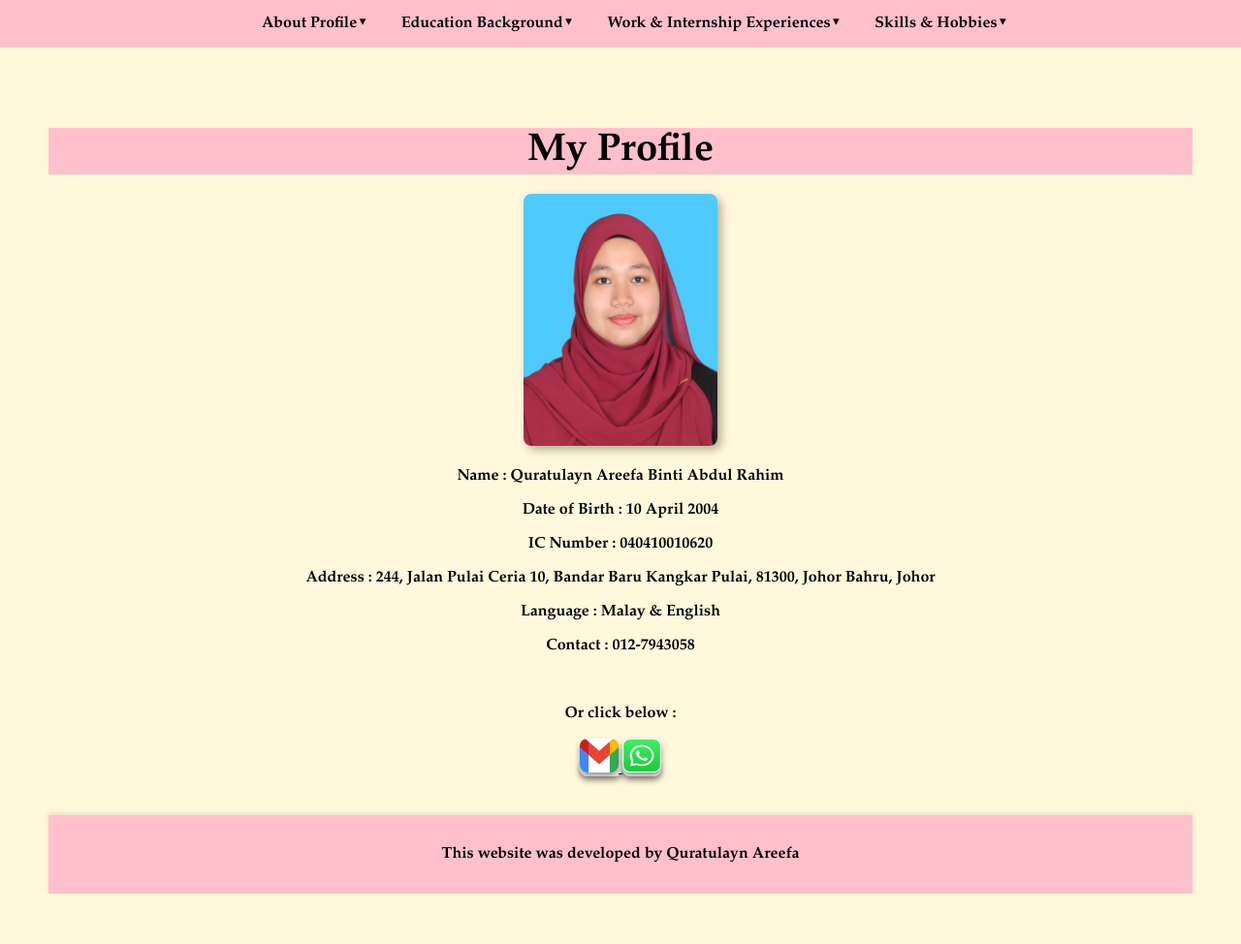
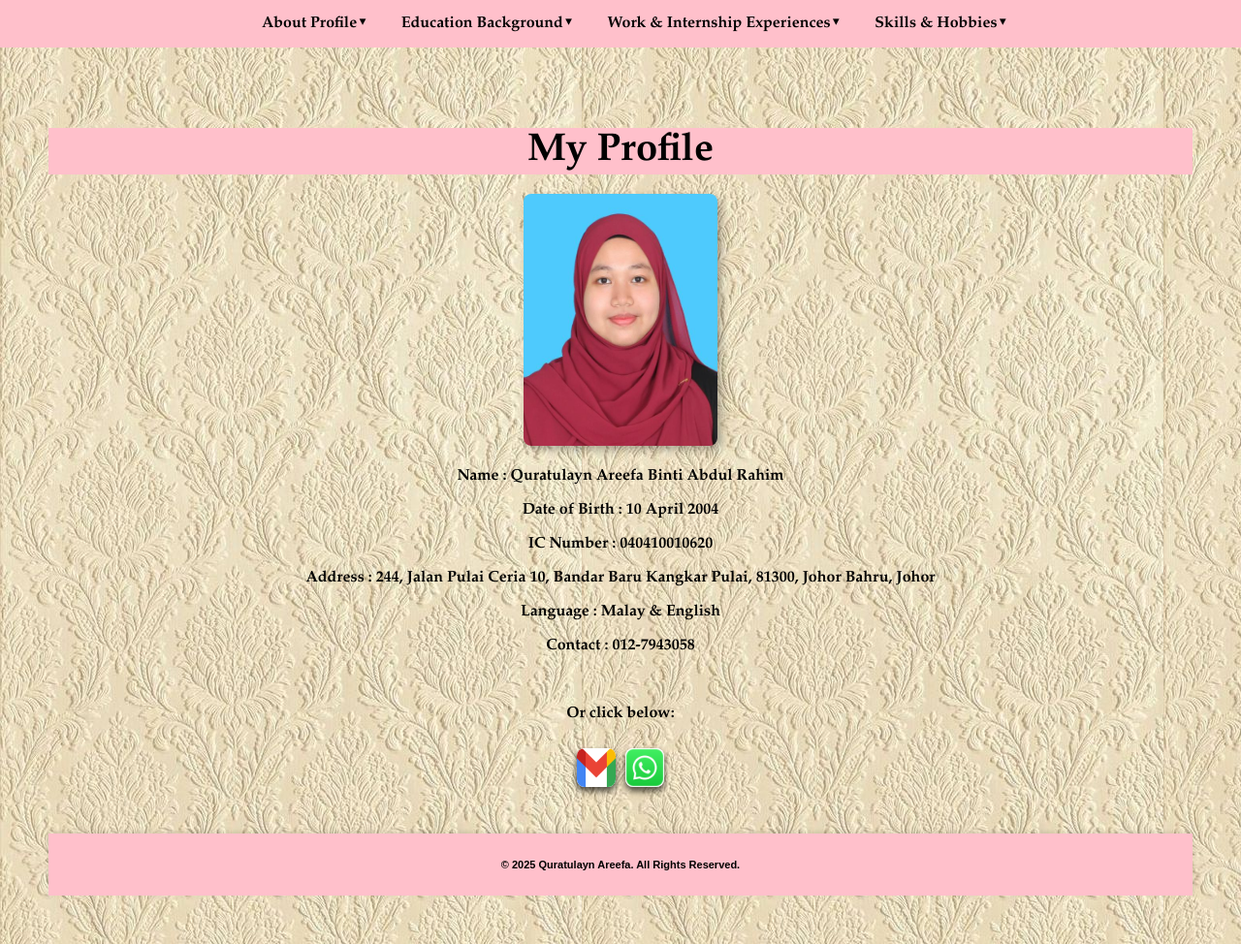
Before and after one commit to Quratulayn04/Areefa, a plain HTML site: page index.html in a window 1280 px wide. Shown: the top 974 px of the page at 97% size. Drawn offline with Linux system fonts and the light colour scheme.

Commit message:
Update index.html

```diff
--- a/index.html
+++ b/index.html
@@ -8,6 +8,7 @@
   <style>
         /* Basic styles */
         body {
+		    background-image: url("profile background.jpg");
             font-family: Book Antiqua, serif;
             margin: 0;
             padding: 0;
@@ -57,25 +58,27 @@
 <p style="text-align: center;"><b>Contact : 012-7943058</p>
 <br>
 <div class="content">
-<p style="text-align: center;"><b>Or click below :</p>
-        <div class="icon-container">
+    <p style="text-align: center; font-weight: bold;">Or click below:</p>
+    <div class="icon-container" style="display: flex; justify-content: center; gap: 10px; margin: 10px;">
         <!-- Gmail Icon -->
         <a href="mailto:therewq2004@gmail.com" target="_blank" class="icon">
-                <img src="logo gmail.png" alt="Gmail Icon">
+            <img src="logo gmail.png" alt="Gmail Icon" style="width: 40px; height: 40px;">
         </a>
 
         <!-- WhatsApp Icon -->
         <a href="https://wa.me/60127943058" target="_blank" class="icon">
-                <img src="logo whatsapp.png" alt="WhatsApp Icon">
+            <img src="logo whatsapp.png" alt="WhatsApp Icon" style="width: 40px; height: 40px;">
         </a>
     </div>
 </div>
+
  <br><br>
  <!-- Footer Section -->
     <footer class="footer">
-        <p>This website was developed by Quratulayn Areefa</p>
+    <p style="font-family: Arial, sans-serif; font-size: 11px;">&copy; 2025 Quratulayn Areefa. All Rights Reserved.</p>
     </footer>
 </center>
 </section>
 </body>
 </html>
+</html>
```
Lines whose indentation alone changed are shown as unchanged.
